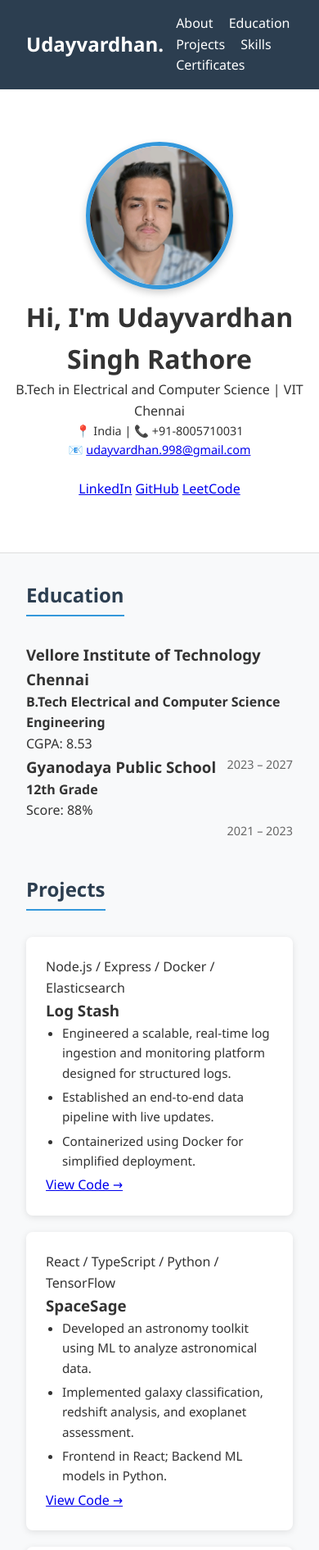
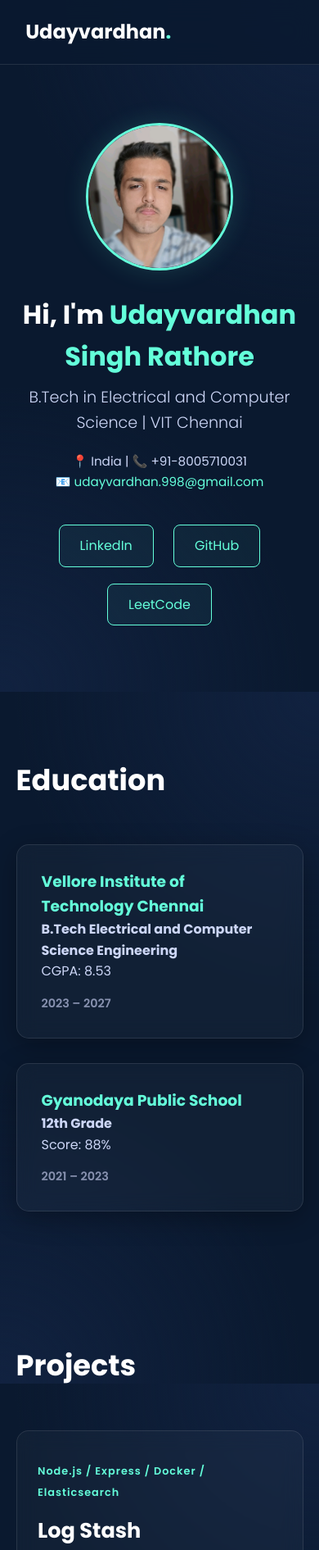
Before and after one commit to imuday984/imuday984.github.io, a plain HTML site: page index.html in a window 390 px wide. Shown: the top 1891 px of the page at 82% size. Drawn offline with nearby package versions, Linux system fonts and the light colour scheme.

Commit message:
Refactor CSS for new theme and layout adjustments
Updated global styles and layout for improved aesthetics and responsiveness.

```diff
--- a/style.css
+++ b/style.css
@@ -1,140 +1,185 @@
-/* --- CONFIGURATION --- */
+/* --- EDIT HERE: GLOBAL COLORS (Change these to change the whole site's theme) --- */
 :root {
-    --primary-color: #2c3e50; /* Dark Blue/Grey */
-    --accent-color: #3498db;  /* Bright Blue */
-    --bg-color: #f8f9fa;      /* Light Grey Background */
-    --card-bg: #ffffff;       /* White */
-    --text-color: #333333;
+    --bg-dark: #0a192f;        /* Deep Navy Background */
+    --accent-blue: #64ffda;    /* Neon Teal Accent */
+    --glass-bg: rgba(255, 255, 255, 0.03); /* See-through card color */
+    --glass-border: rgba(255, 255, 255, 0.1);
+    --text-main: #ccd6f6;
+    --text-bright: #ffffff;
 }
 
-* { margin: 0; padding: 0; box-sizing: border-box; }
+/* BASIC SETUP */
+* {
+    margin: 0;
+    padding: 0;
+    box-sizing: border-box;
+}
 
 body {
-    font-family: 'Segoe UI', Tahoma, Geneva, Verdana, sans-serif;
-    background-color: var(--bg-color);
-    color: var(--text-color);
+    font-family: 'Poppins', sans-serif;
+    background-color: var(--bg-dark);
+    color: var(--text-main);
     line-height: 1.6;
+    overflow-x: hidden;
+    /* This background image adds a cool star/grain effect to the deep space vibe */
+    background-image: radial-gradient(circle at top right, #112240 0%, transparent 40%),
+                      radial-gradient(circle at bottom left, #112240 0%, transparent 40%);
+    background-attachment: fixed;
 }
 
-/* --- NAV --- */
+/* CUSTOM SCROLLBAR */
+::-webkit-scrollbar { width: 10px; }
+::-webkit-scrollbar-track { background: var(--bg-dark); }
+::-webkit-scrollbar-thumb { background: #112240; border-radius: 10px; border: 1px solid var(--glass-border);}
+::-webkit-scrollbar-thumb:hover { background: var(--accent-blue); }
+
+/* --- NAVIGATION --- */
 nav {
-    background: var(--primary-color);
-    color: white;
-    padding: 1rem 2rem;
     display: flex;
     justify-content: space-between;
     align-items: center;
-    position: sticky; /* Keeps nav at top when scrolling */
-    top: 0;
-    z-index: 100;
-}
-.logo { font-size: 1.5rem; font-weight: bold; }
-.nav-links { list-style: none; }
-.nav-links li { display: inline; margin-left: 15px; }
-.nav-links a { color: white; text-decoration: none; }
-.nav-links a:hover { color: var(--accent-color); }
-
-/* --- HERO --- */
-header {
-    text-align: center;
-    padding: 4rem 1rem;
-    background: white;
-    border-bottom: 1px solid #ddd;
-}
-.highlight { color: var(--accent-color); }
-.subtitle { font-size: 1.2rem; color: #666; margin-bottom: 1rem; }
-.contact-info { font-size: 0.9rem; margin-bottom: 1.5rem; }
-
-/* Buttons */
-.btn {
-    display: inline-block;
-    background: var(--primary-color);
-    color: white;
-    padding: 10px 20px;
-    margin: 5px;
-    text-decoration: none;
-    border-radius: 5px;
-    transition: 0.3s;
-}
-.btn:hover { background: var(--accent-color); }
-
-/* --- SECTIONS COMMON --- */
-.container { max-width: 900px; margin: 0 auto; padding: 2rem; }
-.section-title {
-    text-align: center;
-    margin-bottom: 2rem;
-    color: var(--primary-color);
-    border-bottom: 2px solid var(--accent-color);
-    display: inline-block;
-    padding-bottom: 5px;
+    padding: 20px 8%;
+    background: rgba(10, 25, 47, 0.85);
+    backdrop-filter: blur(15px); /* Makes the nav bar blurry like frosted glass */
+    position: fixed;
+    width: 100%;
+    z-index: 1000;
+    border-bottom: 1px solid var(--glass-border);
 }
 
-/* --- EDUCATION --- */
-.education-card {
-    background: var(--card-bg);
-    padding: 1.5rem;
-    margin-bottom: 1rem;
-    border-left: 5px solid var(--accent-color);
-    box-shadow: 0 2px 5px rgba(0,0,0,0.05);
-}
-.date { float: right; color: #666; font-size: 0.9rem; }
+.logo { font-size: 1.5rem; font-weight: 700; color: var(--text-bright); }
+.logo span { color: var(--accent-blue); }
 
-/* --- PROJECTS --- */
-.project-grid {
-    display: grid;
-    grid-template-columns: repeat(auto-fit, minmax(280px, 1fr));
-    gap: 20px;
-}
-.project-card {
-    background: var(--card-bg);
-    padding: 1.5rem;
-    border-radius: 8px;
-    box-shadow: 0 2px 8px rgba(0,0,0,0.1);
-}
-.tech-stack {
-    color: var(--accent-color);
-    font-size: 0.9rem;
-    font-weight: bold;
-    margin-bottom: 10px;
-}
-.project-card ul { padding-left: 20px; font-size: 0.95rem; }
-.project-card li { margin-bottom: 5px; }
-.links { margin-top: 15px; }
-.links a { text-decoration: none; color: var(--primary-color); font-weight: bold; }
+.nav-links { display: flex; list-style: none; }
+.nav-links li { margin-left: 25px; }
+.nav-links a { text-decoration: none; color: var(--text-main); transition: 0.3s; font-size: 0.95rem; font-weight: 600;}
+.nav-links a:hover { color: var(--accent-blue); }
 
-/* --- SKILLS --- */
-.skills-grid {
-    display: grid;
-    grid-template-columns: repeat(auto-fit, minmax(200px, 1fr));
-    gap: 15px;
-}
-.skill-category {
-    background: white;
-    padding: 1rem;
-    border-radius: 5px;
-    box-shadow: 0 2px 5px rgba(0,0,0,0.05);
+/* --- HERO / INTRO SECTION --- */
+header {
+    min-height: 100vh;
+    display: flex;
+    align-items: center;
+    justify-content: center;
     text-align: center;
-}
-.skill-category h3 { font-size: 1.1rem; margin-bottom: 0.5rem; color: var(--primary-color); }
-
-/* --- CERTIFICATES --- */
-.cert-list { list-style: none; text-align: center; }
-.cert-list li { margin: 10px 0; }
-.cert-list a { color: var(--primary-color); text-decoration: none; font-weight: 500; }
-.cert-list a:hover { color: var(--accent-color); text-decoration: underline; }
-
-/* --- FOOTER --- */
-footer { text-align: center; padding: 2rem; background: var(--primary-color); color: white; margin-top: 2rem; }
-
-.profile-container {
-    margin-bottom: 20px; /* Space between photo and name */
+    padding-top: 80px;
 }
 
 .profile-pic {
-    width: 180px;        /* You can change this number to make photo bigger/smaller */
-    height: 180px;       /* Keep width and height same for a perfect circle */
-    border-radius: 50%;  /* This makes the image circular */
-    object-fit: cover;   /* This prevents the image from looking stretched */
-    border: 5px solid var(--accent-color); /* Adds a colored ring around your photo */
-    box-shadow: 0 4px 10px rgba(0,0,0,0.2); /* Adds a subtle shadow */
+    width: 180px;
+    height: 180px;
+    border-radius: 50%;
+    border: 3px solid var(--accent-blue);
+    margin-bottom: 20px;
+    box-shadow: 0 0 30px rgba(100, 255, 218, 0.15); /* Glowing effect */
+    object-fit: cover;
 }
+
+h1 { font-size: clamp(2rem, 6vw, 3.5rem); color: var(--text-bright); margin-bottom: 10px; }
+.accent { color: var(--accent-blue); }
+.hero-subtitle { font-size: 1.2rem; margin-bottom: 20px; font-weight: 300; }
+
+.contact-info { margin-bottom: 30px; font-size: 0.95rem; }
+.contact-info a { color: var(--accent-blue); text-decoration: none; }
+
+/* --- BUTTONS --- */
+.glass-btn {
+    padding: 12px 25px;
+    border: 1px solid var(--accent-blue);
+    color: var(--accent-blue);
+    text-decoration: none;
+    border-radius: 8px;
+    margin: 10px;
+    display: inline-block;
+    transition: all 0.3s ease;
+    background: rgba(100, 255, 218, 0.05);
+}
+
+.glass-btn:hover {
+    background: rgba(100, 255, 218, 0.15);
+    box-shadow: 0 0 20px rgba(100, 255, 218, 0.4);
+    transform: translateY(-3px);
+}
+
+/* --- COMMON CONTAINER STYLES --- */
+.container { padding: 100px 8%; max-width: 1400px; margin: 0 auto; }
+.section-title {
+    font-size: 2.2rem;
+    margin-bottom: 50px;
+    color: var(--text-bright);
+    display: flex;
+    align-items: center;
+}
+/* Creates a cool line next to section titles */
+.section-title::after {
+    content: "";
+    display: block;
+    height: 1px;
+    width: 300px;
+    background: var(--glass-border);
+    margin-left: 20px;
+}
+
+/* --- THE 3D GLASS CARD (Used everywhere) --- */
+.glass-card {
+    background: var(--glass-bg);
+    border: 1px solid var(--glass-border);
+    backdrop-filter: blur(12px); /* Glass blur effect */
+    padding: 30px;
+    border-radius: 15px;
+    box-shadow: 0 8px 32px rgba(0,0,0,0.3);
+    transition: transform 0.3s;
+}
+
+/* --- EDUCATION SECTION --- */
+.education-grid { display: grid; grid-template-columns: repeat(auto-fit, minmax(300px, 1fr)); gap: 30px; }
+.date { display: block; margin-top: 15px; font-size: 0.9rem; color: #8892b0; font-weight: 600; }
+
+/* --- PROJECTS SECTION --- */
+.project-grid { display: grid; grid-template-columns: repeat(auto-fit, minmax(320px, 1fr)); gap: 30px; }
+
+.project-card {
+    background: var(--glass-bg);
+    border: 1px solid var(--glass-border);
+    backdrop-filter: blur(12px);
+    border-radius: 15px;
+    padding: 35px 25px;
+    transform-style: preserve-3d; /* CRITICAL FOR TILT.JS TO WORK */
+}
+
+/* Makes text physically "pop out" of the card when you tilt it */
+.card-content { transform: translateZ(40px); }
+
+.tech-tag { color: var(--accent-blue); font-size: 0.8rem; font-weight: 600; letter-spacing: 1px; }
+.project-card h3 { margin: 15px 0; color: var(--text-bright); font-size: 1.6rem; }
+.project-card ul { padding-left: 20px; margin-bottom: 20px; font-size: 0.95rem; }
+.project-card li { margin-bottom: 10px; }
+.link-btn { text-decoration: none; color: var(--accent-blue); font-weight: bold; }
+.link-btn:hover { text-decoration: underline; }
+
+/* --- SKILLS SECTION --- */
+.skills-grid { display: grid; grid-template-columns: repeat(auto-fit, minmax(250px, 1fr)); gap: 20px; }
+.skill-box h3 { margin-bottom: 15px; font-size: 1.2rem; }
+
+/* --- CERTIFICATES SECTION --- */
+.cert-list { display: flex; flex-direction: column; gap: 20px; }
+.cert-item {
+    display: flex;
+    justify-content: space-between;
+    align-items: center;
+    text-decoration: none;
+    color: var(--text-main);
+}
+.cert-item:hover { border-color: var(--accent-blue); }
+.cert-item h3 { font-size: 1.1rem; color: var(--text-bright); }
+
+/* --- FOOTER --- */
+footer { text-align: center; padding: 40px; border-top: 1px solid var(--glass-border); font-size: 0.9rem; margin-top: 50px;}
+
+/* --- MOBILE RESPONSIVENESS --- */
+@media (max-width: 768px) {
+    .nav-links { display: none; } /* Hides nav on small phones to keep it clean */
+    .container { padding: 80px 5%; }
+    .section-title::after { display: none; }
+    .cert-item { flex-direction: column; text-align: center; gap: 15px; }
+}
```
